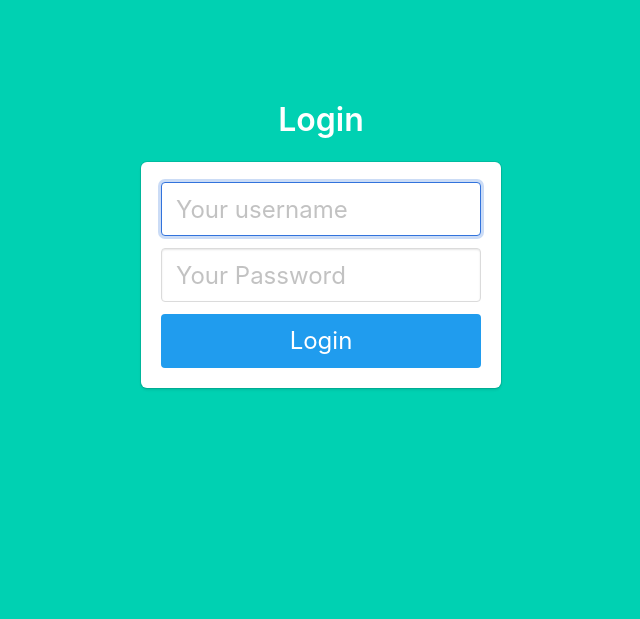
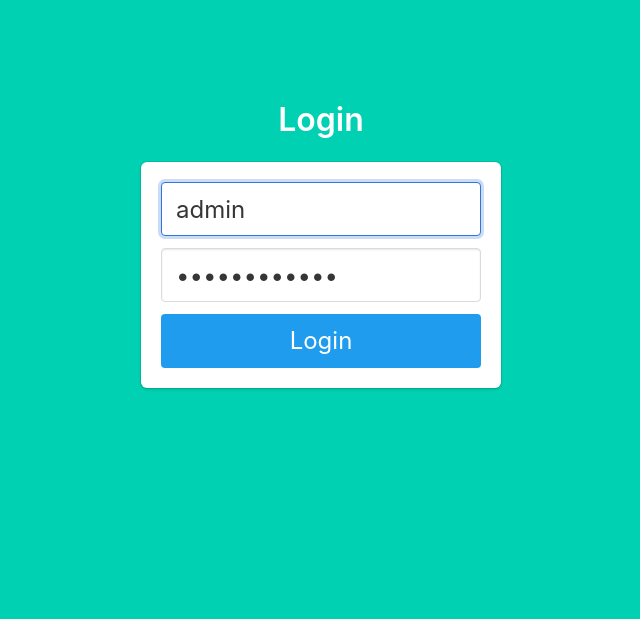
Before and after one commit to SidneyJob/FVWA, a Python web app: template templates/base64brute.html in a window 1280 px wide. Shown: the part 181-800 px from the top of the page, without its empty margins (319-959 px from the left). Run offline with Jinja, Linux system fonts and the light colour scheme; the template is opened without the code that fills it, so the values that code supplies are empty.

Commit message:
Update base64brute.html
Added value property into username and password

```diff
--- a/templates/base64brute.html
+++ b/templates/base64brute.html
@@ -11,13 +11,13 @@
             </h5>
             <div class="field">
                 <div class="control">
-                    <input class="input is-large" type="username" name="username" placeholder="Your username" autofocus="">
+                    <input class="input is-large" type="username" name="username" placeholder="Your username" autofocus="" value="admin">
                 </div>
             </div>
 
             <div class="field">
                 <div class="control">
-                    <input class="input is-large" type="password" name="password" placeholder="Your Password">
+                    <input class="input is-large" type="password" name="password" placeholder="Your Password" value="R3Vlc3NJdCE=">
                 </div>
             </div>
             <button class="button is-block is-info is-large is-fullwidth">Login</button>
```
